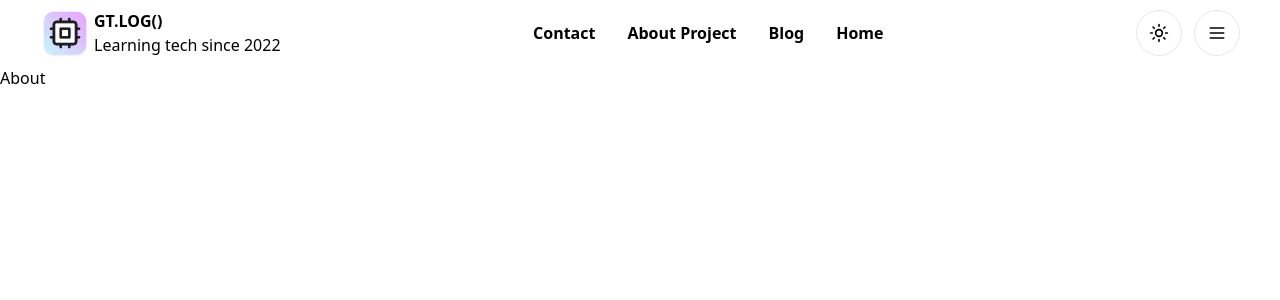
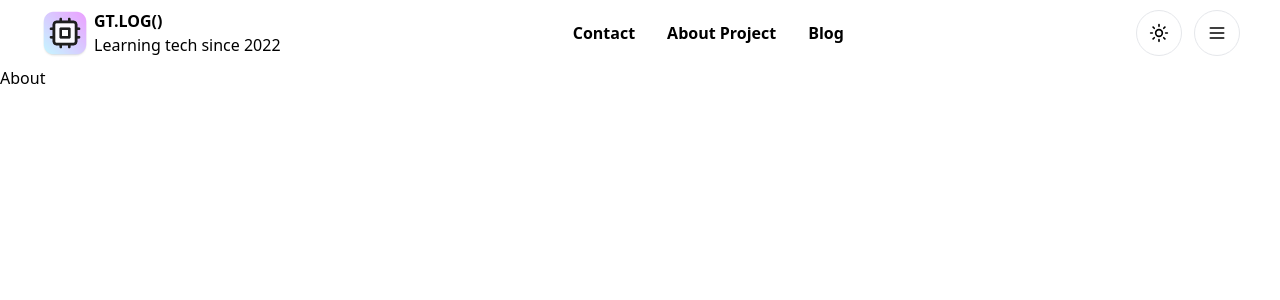
Before and after one commit to GregorySVD/Blog_APP_FE, a React (Create React App) app in the folder my-app/: page /about in a window 1280 px wide. Shown: the top 300 px of the page. Built offline with nearby package versions, Linux system fonts and the light colour scheme.

Commit message:
change links in Nav component

```diff
--- a/my-app/src/components/Nav.tsx
+++ b/my-app/src/components/Nav.tsx
@@ -8,8 +8,7 @@ export const Nav = () => {
             <ul className="flex flex-row items-center h-full">
                 <NavLinkLi link={"/contact"} name={"Contact"}/>
                 <NavLinkLi link={"/about"} name={"About Project"}/>
-                <NavLinkLi link={"/blog"} name={"Blog"}/>
-                <NavLinkLi link={"/"} name={"Home"}/>
+                <NavLinkLi link={"/"} name={"Blog"}/>
             </ul>
         </nav>
     );
```
